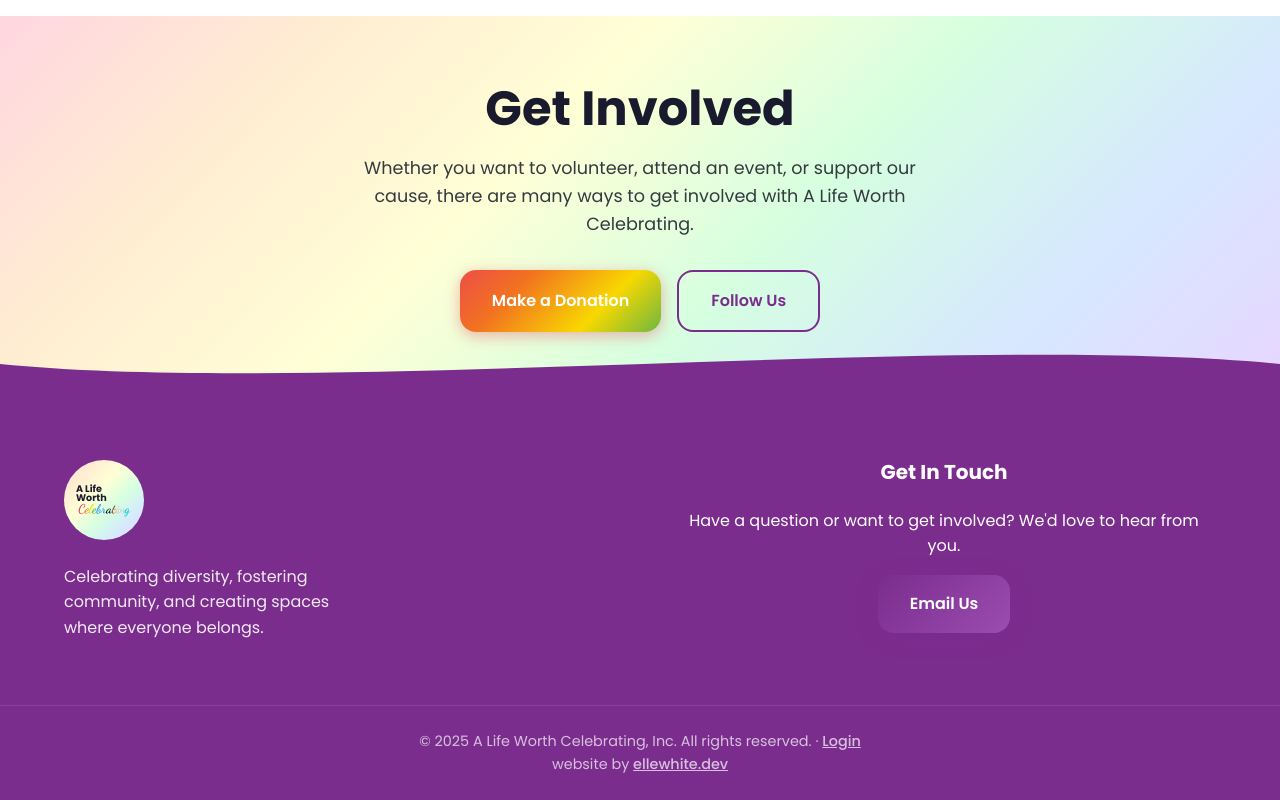
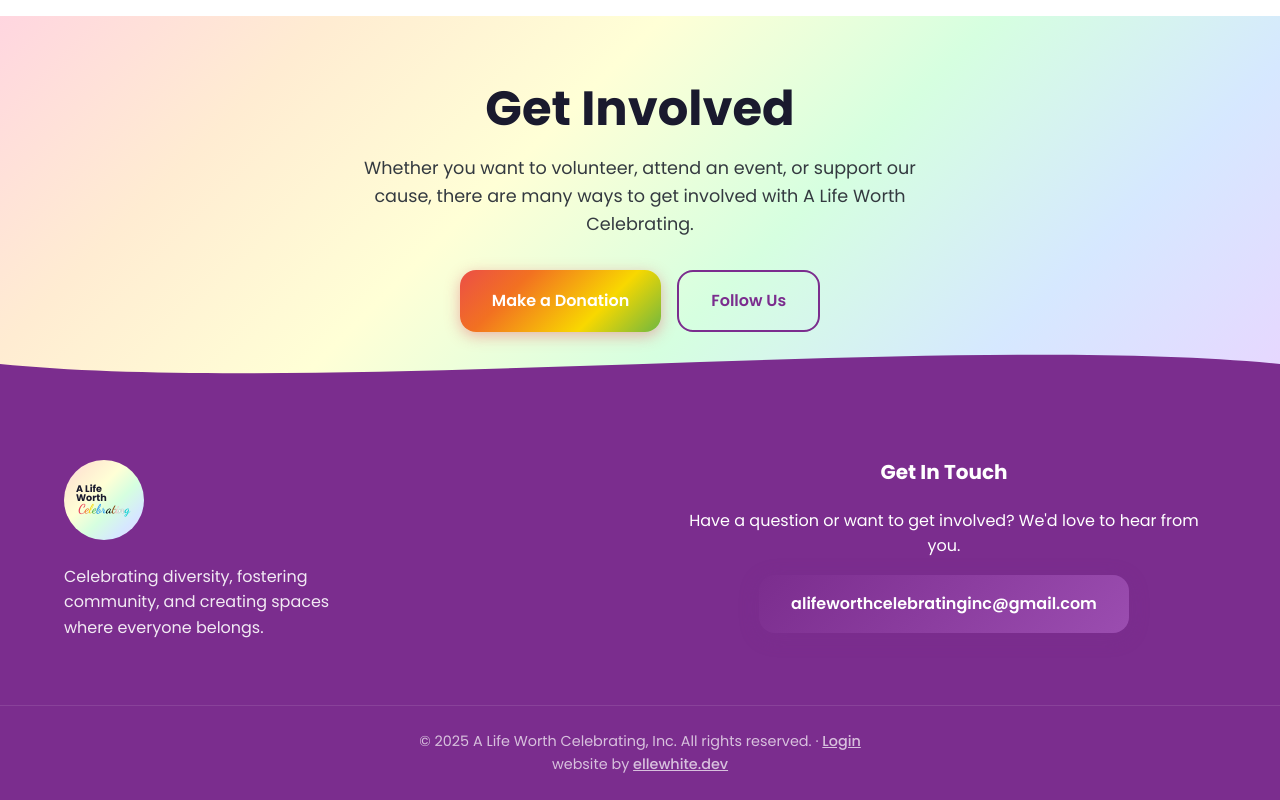
Before and after one commit to ElleWhiteDev/lwc, a React (Vite) app: page /about in a window 1280 px wide. Shown: the part 1776-2576 px from the top of the page. Built offline with nearby package versions, Linux system fonts and the light colour scheme; no server answers.

Commit message:
Update email button

```diff
--- a/src/components/Footer.jsx
+++ b/src/components/Footer.jsx
@@ -44,7 +44,7 @@
                 className="btn btn-primary"
                 aria-label="Send us an email"
               >
-                Email Us
+                alifeworthcelebratinginc@gmail.com
               </a>
             </div>
           </div>
```
